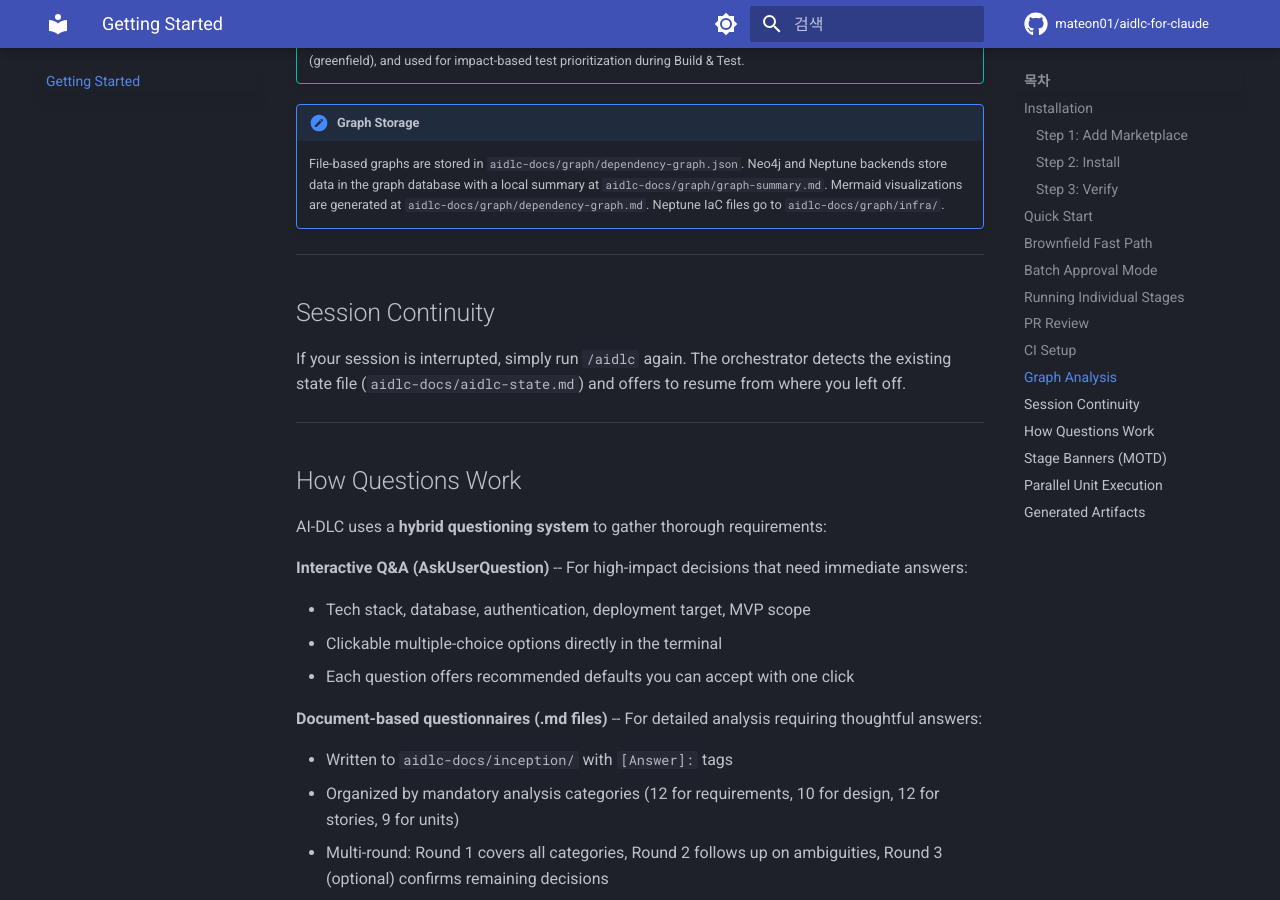
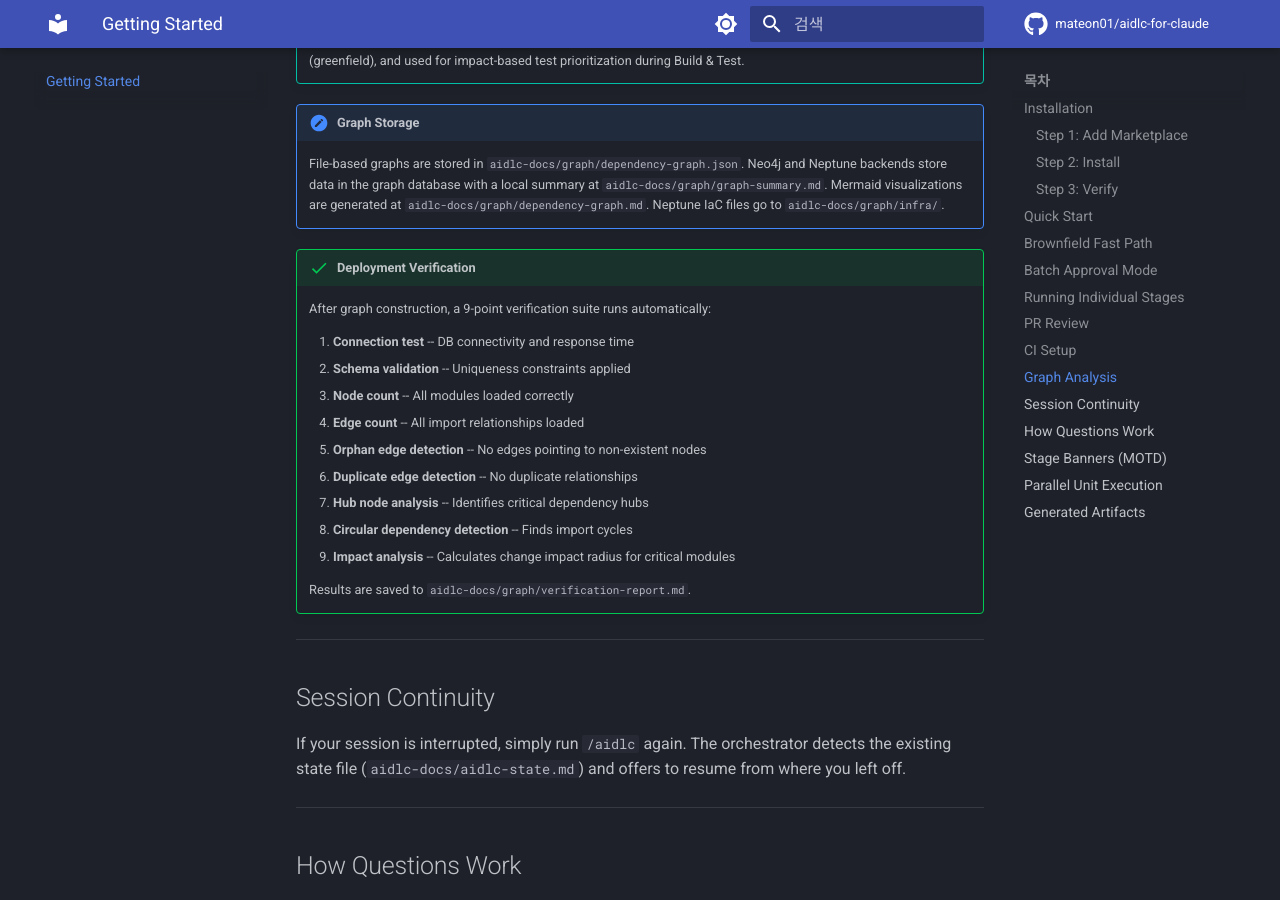
Before and after one commit to mateon01/aidlc-for-claude, an MkDocs documentation site: the page built from docs/getting-started.md, in a window 1280 px wide and 900 px high, scrolled down 4403 px. Built offline with MkDocs 1.6.1 and Material for MkDocs 9.7.7, drawn with Linux system fonts in a browser that asks for light colours; comment, search, counter and statistics services are not loaded.

Commit message:
Update docs with E2E verification results, fix graph analyzer MERGE pattern
- Add 9-point verification suite details to getting-started.md
- Add E2E verified status to README, CLAUDE.md, and GitHub Pages docs
- Fix graph analyzer: remove unused APOC plugin, use MERGE in UNWIND batch
- Document cypher-shell JVM overhead and MERGE best practice in CLAUDE.md

Co-Authored-By: Claude Opus 4.6 <noreply@anthropic.com>

```diff
--- a/docs/getting-started.md
+++ b/docs/getting-started.md
@@ -186,6 +186,21 @@ Three backends are supported:
 !!! note "Graph Storage"
     File-based graphs are stored in `aidlc-docs/graph/dependency-graph.json`. Neo4j and Neptune backends store data in the graph database with a local summary at `aidlc-docs/graph/graph-summary.md`. Mermaid visualizations are generated at `aidlc-docs/graph/dependency-graph.md`. Neptune IaC files go to `aidlc-docs/graph/infra/`.
 
+!!! success "Deployment Verification"
+    After graph construction, a 9-point verification suite runs automatically:
+
+    1. **Connection test** -- DB connectivity and response time
+    2. **Schema validation** -- Uniqueness constraints applied
+    3. **Node count** -- All modules loaded correctly
+    4. **Edge count** -- All import relationships loaded
+    5. **Orphan edge detection** -- No edges pointing to non-existent nodes
+    6. **Duplicate edge detection** -- No duplicate relationships
+    7. **Hub node analysis** -- Identifies critical dependency hubs
+    8. **Circular dependency detection** -- Finds import cycles
+    9. **Impact analysis** -- Calculates change impact radius for critical modules
+
+    Results are saved to `aidlc-docs/graph/verification-report.md`.
+
 ---
 
 ## Session Continuity
```
Also changed, not shown: CLAUDE.md (+1 -1 lines), README.md (+1 -1 lines), agents/aidlc-graph-analyzer.md (+3 -3 lines), docs/commands.md (+1 -1 lines), docs/index.md (+1 -1 lines), docs/workflow.md (+1 -1 lines).
